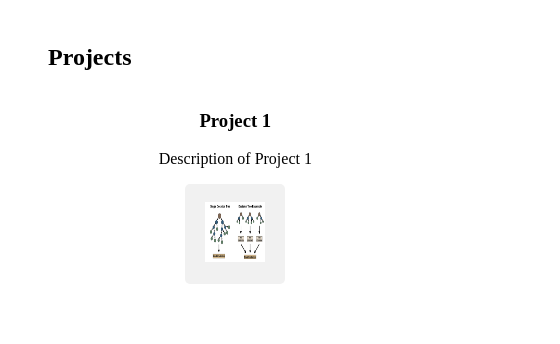
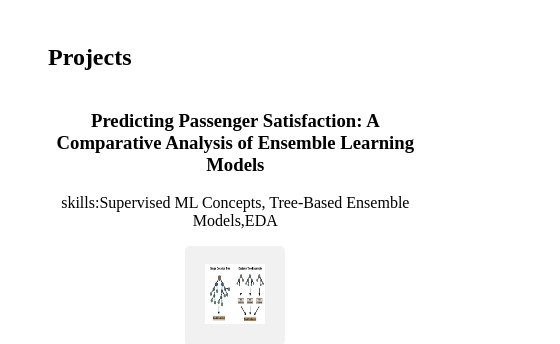
Before and after one commit to ShireenRuhan/ShireenRuhan.github.io, a plain HTML site: page index.html in a window 1280 px wide. Shown: the part 151-495 px from the top of the page, 0-560 px from the left. Drawn offline with Linux system fonts and the light colour scheme.

Commit message:
Update index.html

```diff
--- a/index.html
+++ b/index.html
@@ -24,8 +24,8 @@
     <div class="project-section">
   <div class="project">
     <div class="project-description">
-      <h3>Project 1</h3>
-      <p>Description of Project 1</p>
+      <h3>Predicting Passenger Satisfaction: A Comparative Analysis of Ensemble Learning Models</h3>
+      <p>skills:Supervised ML Concepts, Tree-Based Ensemble Models,EDA</p>
     </div>
     <div class="project-icon">
       <a href="https://github.com/ShireenRuhan/Ensemble_Models.git"">
```
